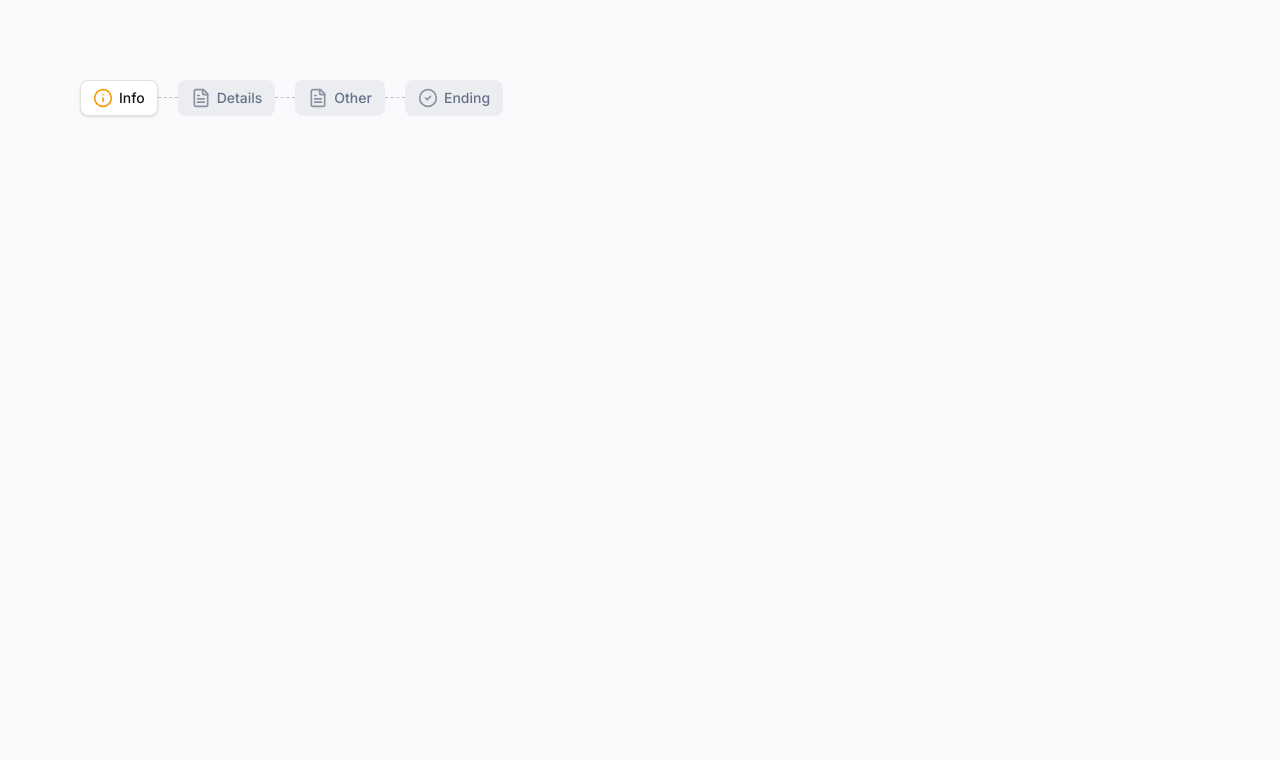
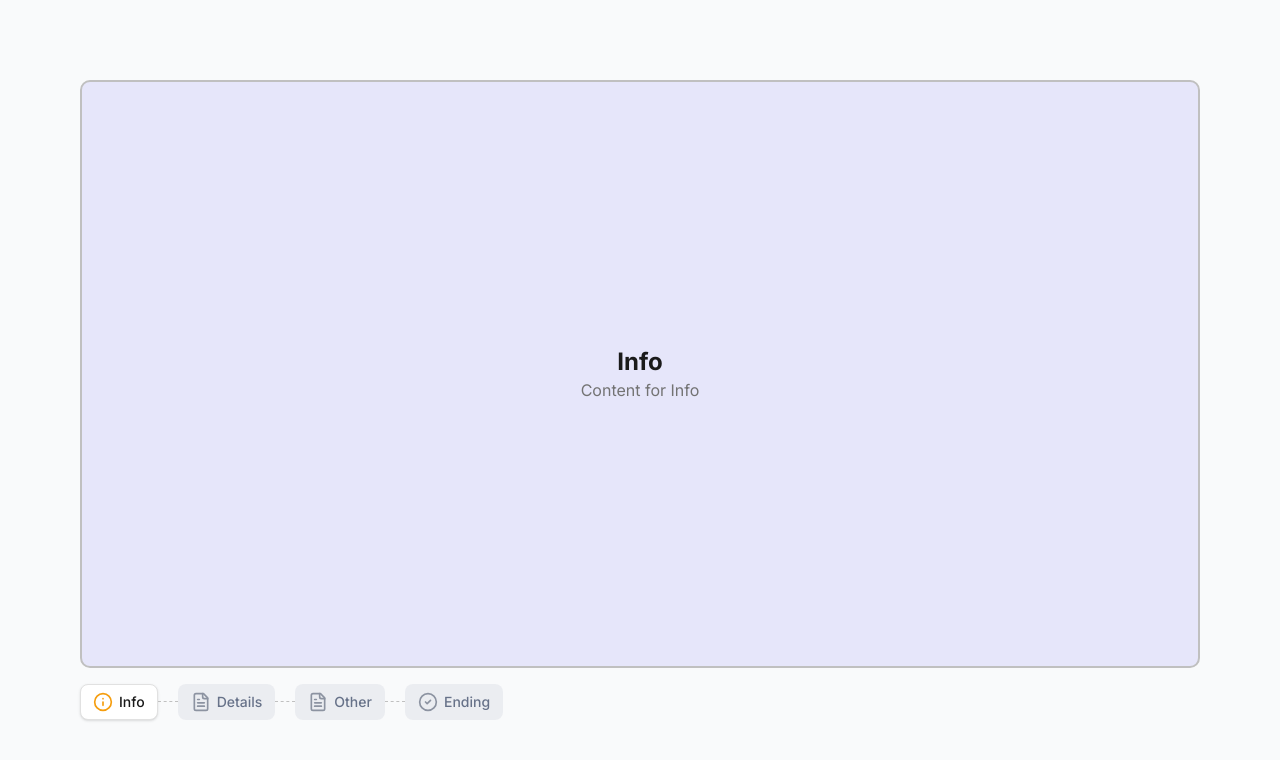
Before and after one commit to Guiguerreiro39/fillout-navigation-component, a Next.js app: page / in a window 1280 px wide. Shown: the top 760 px of the page. Built offline with nearby package versions, Linux system fonts and the light colour scheme.

Commit message:
content page

```diff
--- /dev/null
+++ b/src/app/_components/navigation-bar.tsx
@@ -0,0 +1,37 @@
+"use client";
+
+import { Item } from "@/store";
+import { NavigationButton } from "./navigation-button";
+import { useRouter } from "next/navigation";
+import { Fragment } from "react";
+import { FileText } from "lucide-react";
+
+type Props = {
+  items: Item[];
+  activeItem: string;
+};
+
+export const NavigationBar = ({ items, activeItem }: Props) => {
+  const router = useRouter();
+
+  return (
+    <div className="flex items-center">
+      {items.map((item, index) => (
+        <Fragment key={item.id}>
+          {index > 0 && (
+            <hr className="w-[20px] h-[2px] border-dashed border-[#C0C0C0]" />
+          )}
+          <NavigationButton
+            isActive={item.id === activeItem}
+            onClick={() => {
+              router.push(`?activeItem=${item.id}`);
+            }}
+          >
+            {item.icon ?? <FileText />}
+            {item.name}
+          </NavigationButton>
+        </Fragment>
+      ))}
+    </div>
+  );
+};
--- /dev/null
+++ b/src/app/_components/page-content.tsx
@@ -0,0 +1,22 @@
+import { Item } from "@/store";
+
+type Props = {
+  item?: Item;
+};
+
+export const PageContent = ({ item }: Props) => {
+  return (
+    <div className="p-8 flex justify-center items-center border-2 border-[#C0C0C0] rounded-lg flex-1 bg-[#E6E6FA]">
+      {item ? (
+        <div className="text-center">
+          <h1 className="text-2xl font-bold">{item.name}</h1>
+          <p className="text-muted-foreground">Content for {item.name}</p>
+        </div>
+      ) : (
+        <div className="text-center">
+          <h1 className="text-2xl font-bold">No item selected</h1>
+        </div>
+      )}
+    </div>
+  );
+};
--- a/src/app/page.tsx
+++ b/src/app/page.tsx
@@ -1,39 +1,21 @@
 "use client";
 
-import { NavigationButton } from "@/app/_components/navigation-button";
+import { NavigationBar } from "@/app/_components/navigation-bar";
 import { useNavigationStore } from "@/store";
-import { FileText } from "lucide-react";
-import { useRouter, useSearchParams } from "next/navigation";
-import { Fragment } from "react";
+import { PageContent } from "./_components/page-content";
+import { useSearchParams } from "next/navigation";
 
 export default function Home() {
-  const store = useNavigationStore();
+  const items = useNavigationStore((state) => state.items);
 
   const searchParams = useSearchParams();
-  const router = useRouter();
 
-  const activeItem = searchParams.get("activeItem") ?? store.items[0].id;
+  const activeItem = searchParams.get("activeItem") ?? items[0].id;
 
   return (
-    <div className="min-h-screen p-8 sm:p-20 bg-[#F9FAFB]">
-      <div className="flex items-center">
-        {store.items.map((item, index) => (
-          <Fragment key={item.id}>
-            {index > 0 && (
-              <hr className="w-[20px] h-[2px] border-dashed border-[#C0C0C0]" />
-            )}
-            <NavigationButton
-              isActive={item.id === activeItem}
-              onClick={() => {
-                router.push(`?activeItem=${item.id}`);
-              }}
-            >
-              {item.icon ?? <FileText />}
-              {item.name}
-            </NavigationButton>
-          </Fragment>
-        ))}
-      </div>
+    <div className="min-h-screen p-8 sm:p-20 bg-[#F9FAFB] flex flex-col gap-4">
+      <PageContent item={items.find((item) => item.id === activeItem)} />
+      <NavigationBar items={items} activeItem={activeItem} />
     </div>
   );
 }
--- a/src/store.tsx
+++ b/src/store.tsx
@@ -2,7 +2,7 @@ import { v4 as uuid } from "uuid";
 import { create } from "zustand";
 import { CircleCheck, Info } from "lucide-react";
 
-type Item = {
+export type Item = {
   icon?: React.ReactNode;
   name: string;
   id: string;
```
